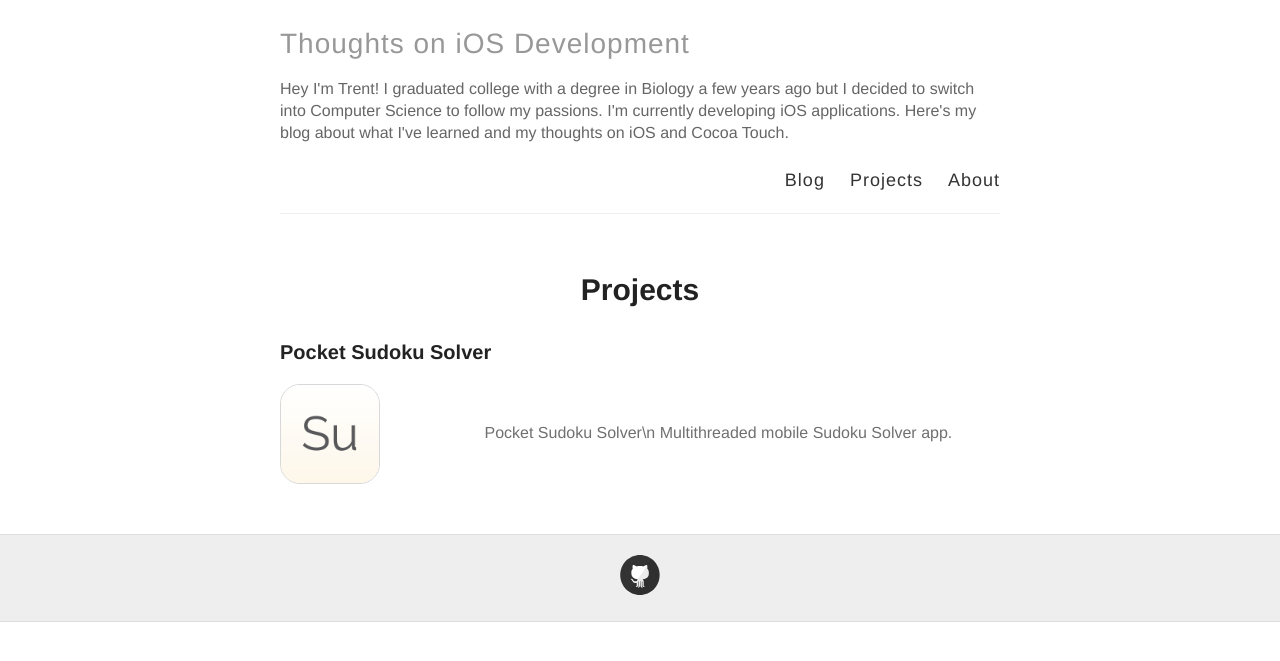
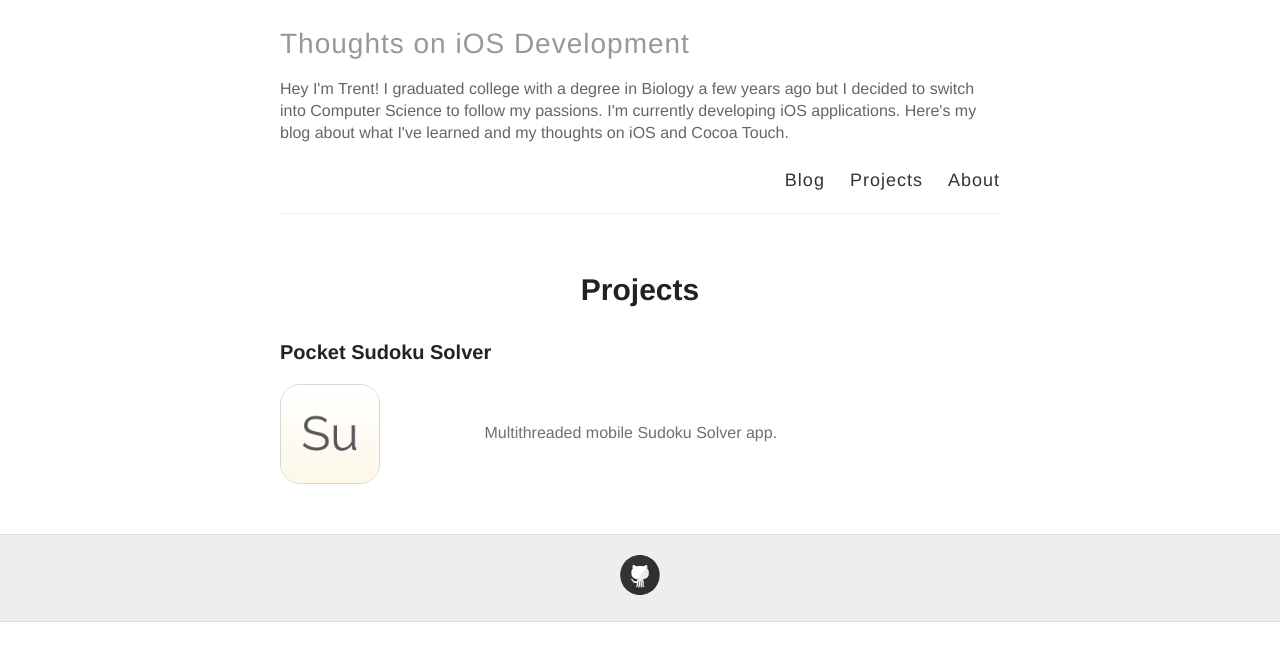
Before and after one commit to trentyou/trentyou.github.io, a Jekyll site: the page built from projects.md, in a window 1280 px wide. Shown: the top 661 px of the page. Built offline with Jekyll 4.4.1, drawn with Linux system fonts in a browser that asks for light colours.

Commit message:
Updated projects.md

```diff
--- a/projects.md
+++ b/projects.md
@@ -17,7 +17,7 @@ published: true
       </a>
       <a href="https://itunes.apple.com/us/app/pocket-sudoku-solver/id991259276?mt=8">
 
-    	<span style="color:#707070; padding-left:100px">Pocket Sudoku Solver\n Multithreaded mobile Sudoku Solver app.</span>
+    	<span style="color:#707070; padding-left:100px">Multithreaded mobile Sudoku Solver app.</span>
     </a>
   </li>
 </ul>
```
